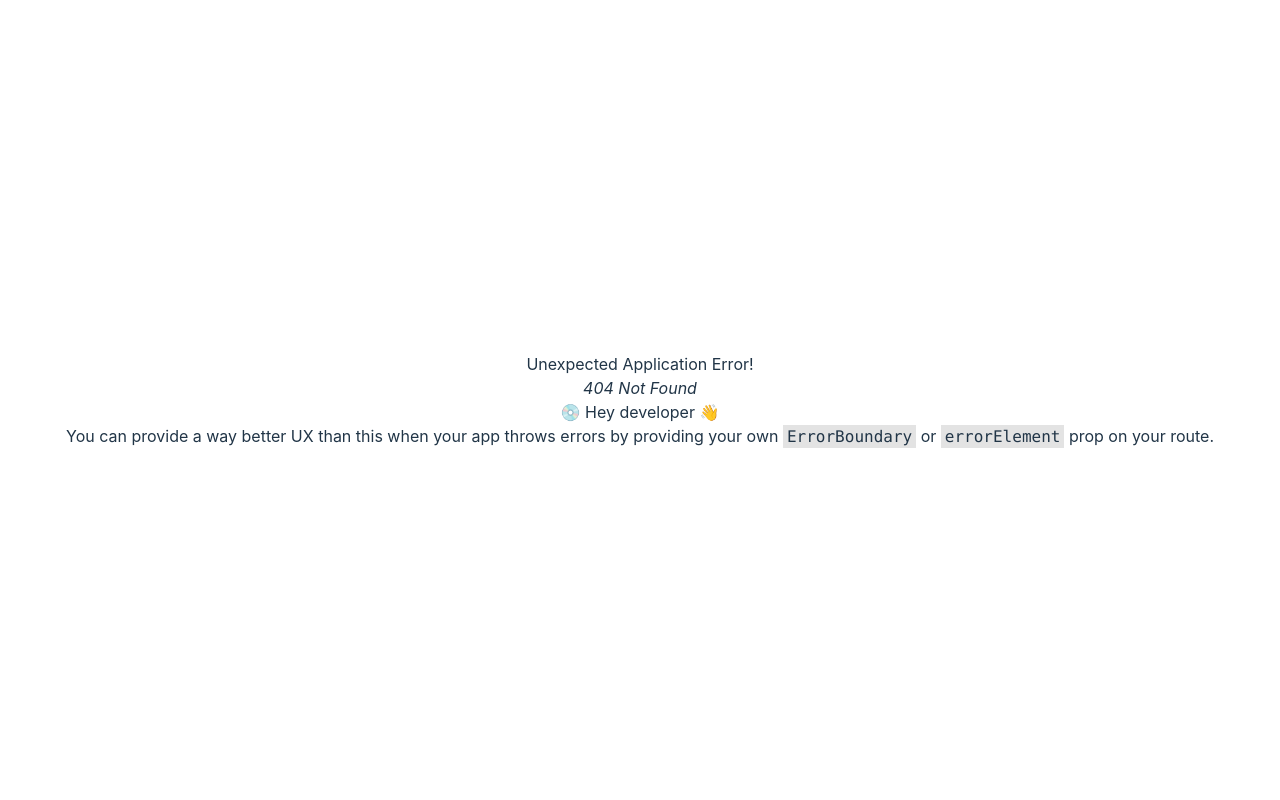
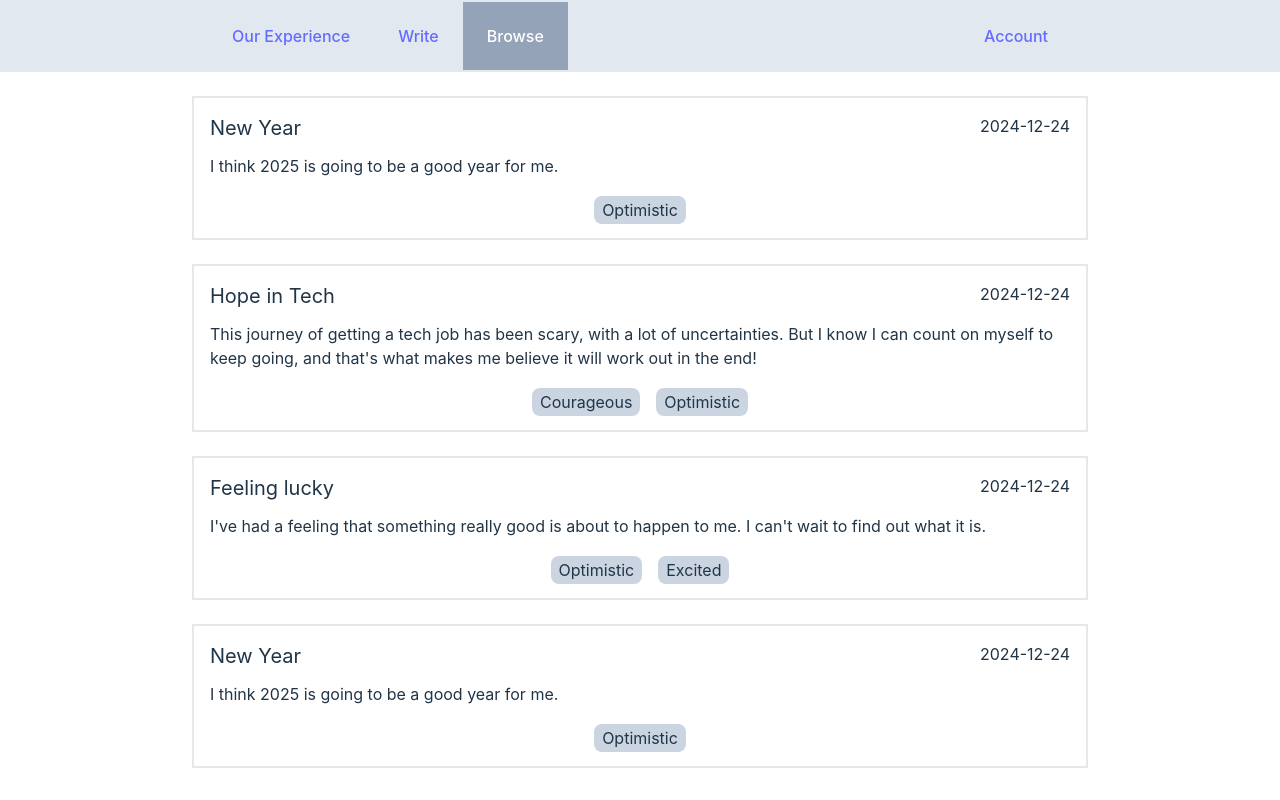
Before and after one commit to mads-bohn/ourexp, a React (Vite) app in the folder ourexp-ui/: page /entries/1 in a window 1280 px wide. Before the commit this address had no page. Built offline with nearby package versions, Linux system fonts and the light colour scheme.

Commit message:
added useParams hook to Entries page

```diff
--- a/ourexp-ui/src/App.jsx
+++ b/ourexp-ui/src/App.jsx
@@ -13,7 +13,7 @@ function App() {
       element: <Home />,
     },
     {
-      path: "/entries:feeling",
+      path: "/entries/:feeling",
       element: <Entries />,
     },
     {
--- a/ourexp-ui/src/pages/Entries.jsx
+++ b/ourexp-ui/src/pages/Entries.jsx
@@ -1,6 +1,7 @@
 import React from 'react'
 import Navbar from '../components/Navbar'
 import DisplayEntries from '../components/entries/DisplayEntries'
+import { useParams } from 'react-router-dom'
 
 const testEntryArray = [
   {
@@ -69,10 +70,12 @@ const testEntryArray = [
 
 
 export default function Entries() {
+
+    const { feeling } = useParams();
+
   return (
     <div className='relative top-8'>
       <Navbar />
-
         <DisplayEntries entryArray={testEntryArray} />
 
 
```
